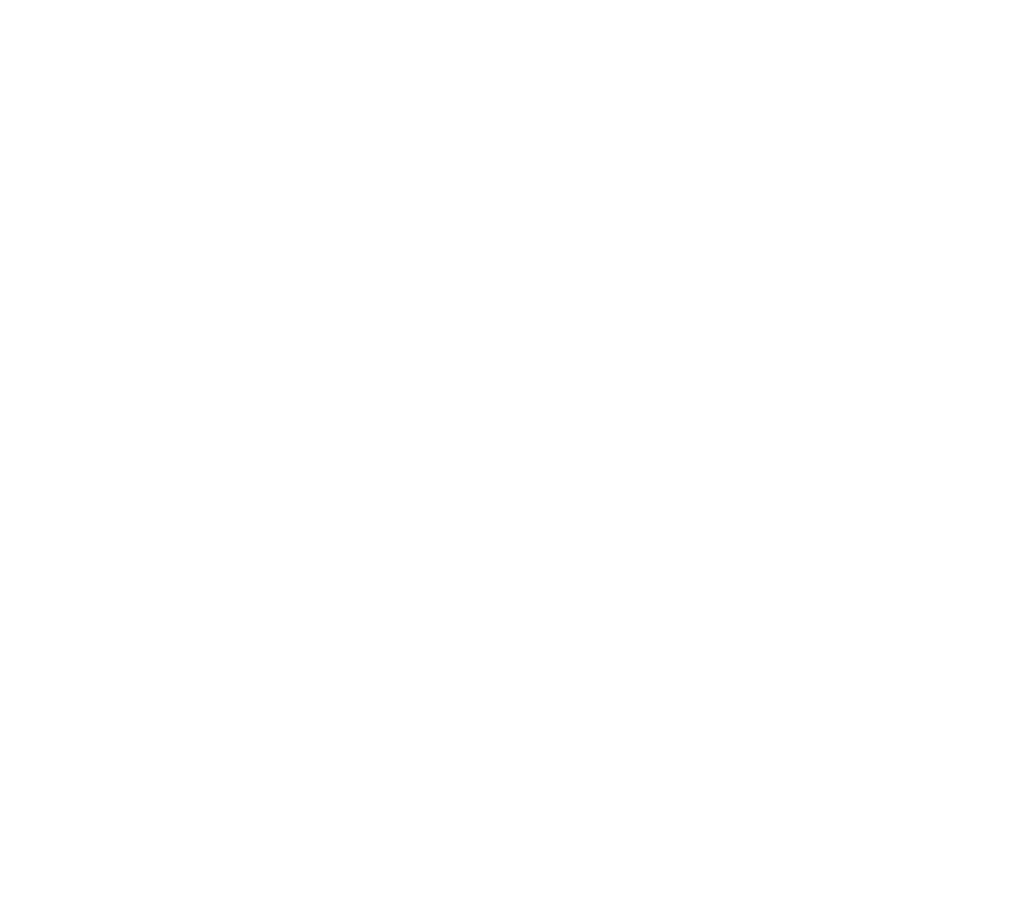
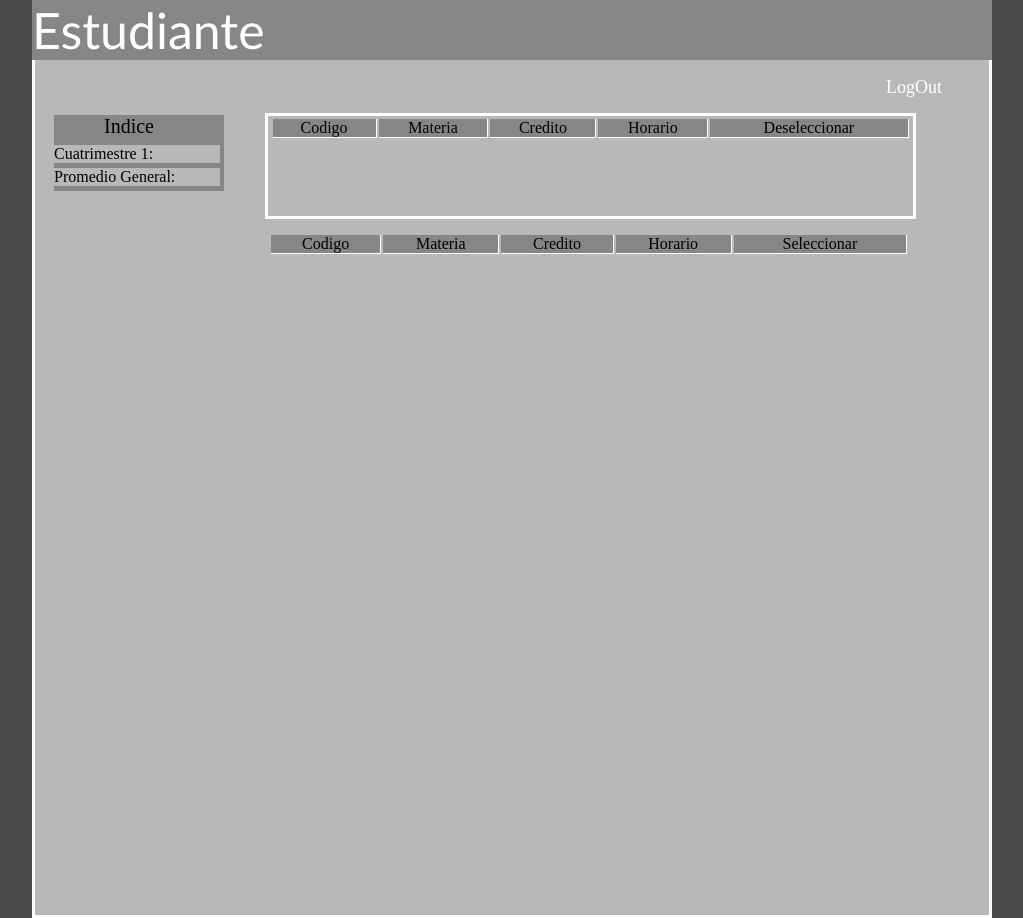
Before and after one commit to adrianescobar/SIV, a PHP site: page /estudiante.php in a window 1280 px wide. Before the commit the part shown is empty. Shown: the whole page, without its empty margins (128-1151 px from the left). Before the commit the page ends 800 px from the top, so only its background shows below. Run offline with PHP 8.4, Linux system fonts and the light colour scheme; lists and menus that the app fills with data are empty.

Commit message:
estudiante vista incompleta...

```diff
--- a/css/estudiante.css
+++ b/css/estudiante.css
@@ -0,0 +1,109 @@
+html, body, div, span, applet, object, iframe,
+h1, h2, h3, h4, h5, h6, p, blockquote, pre,
+a, abbr, acronym, address, big, cite, code,
+del, dfn, em, img, ins, kbd, q, s, samp,
+small, strike, strong, sub, sup, tt, var,
+b, u, i, center,
+dl, dt, dd, ol, ul, li,
+fieldset, form, label, legend,
+table, caption, tbody, tfoot, thead, tr, th, td,
+article, aside, canvas, details, embed,
+figure, figcaption, footer, header, hgroup,
+menu, nav, output, ruby, section, summary,
+time, mark, audio, video {
+	margin: 0;
+	padding: 0;
+	border: 0;
+	font-size: 100%;
+	font: inherit;
+	vertical-align: baseline;
+}
+body{
+	background-color: #494949;
+}
+.header{
+	position: fixed;
+	height: 60px;
+	width: 960px;
+	margin: auto;
+	background-color: #868686;
+}
+.body{
+	background-color: #b8b8b8;
+	margin: auto;
+	min-height: 680px;
+	width: 960px;
+}
+#header h2{
+	font-family: calibri;
+	color: white;
+	font-size:50px;
+}
+.cuerpo{
+	border: 3px solid white;
+	width: 954px;
+	min-height: 912px;
+	margin: auto;
+}
+.divlogout{
+	position: fixed;
+	right: 200px;
+	top: 60px;
+}
+.mattom{
+	border: 3px solid white;
+	width: 645px;
+	min-height: 100px;
+	margin-top: 110px;
+	margin-left:230px;
+	position: fixed;
+	background-color: #b8b8b8;
+}
+#materias{
+	width: 640px;
+	margin: auto;
+}
+#materias th {
+	background-color: #868686;
+	border-right: 1px solid white;
+	border-bottom: 1px solid white;
+}
+
+#materias td {
+	padding-left: 40px;
+	border-right: 1px solid white;
+	border-bottom: 1px solid white;
+}
+
+#logOut{
+	position:relative;
+	top:17px;
+	right:10px;
+	float:right;
+	color:white;
+	font-size:18px;
+
+}
+
+#logOut:hover{
+	background-color:white;
+	color:black;
+}
+.menu{
+	margin-left:17px;
+	margin-top:110px;
+	width: 170px;
+	min-height: 100px;
+	padding:5px;
+	float: left;
+	position: fixed;
+}
+.menu label{
+	margin-left: 48px;
+}
+.nota{
+	border-bottom: 1px solid #868686;
+	border-right: 4px solid #868686;
+	border-bottom-width: 5px;
+	font-size: 16px;
+}
--- a/estudiante.php
+++ b/estudiante.php
@@ -0,0 +1,57 @@
+<html>
+	<head>
+		<title>Profesor</title>
+		<link rel="stylesheet" type="text/css" href="css/estudiante.css" media="screen">
+		<script type = 'text/javascript' src = 'js/util.js'></script>
+
+	</head>
+	<body>
+
+		<div id = 'body' class = 'body'>
+			<div id = 'header' class = 'header'>
+				<h2 style="float:left">Estudiante</h2>
+			</div>
+			<div class = 'divlogout'>
+
+				<a href="#" style="text-decoration:none; " onclick="logout()"><div id="logout">LogOut</div></a>
+
+			</div>
+
+			<div id = 'menu' class = 'menu' align = 'left'>
+					<div style = "width: 170px; background-color: #868686; height: 30px;"><label style = "font-size:20px; margin-left: 50px;"> Indice </label></div>
+					<!-- Las materias se generara dinamicamente-->
+					<div class = 'nota'> Cuatrimestre 1:  </div>
+					<div class = 'nota'> Promedio General: </div>
+
+			</div>
+
+			<div id = 'cuerpo' class = 'cuerpo'>
+
+				<div id = 'materiasTomadas' class = 'mattom'>
+					<div  id = ' divTabla' style = "margin: 1px;">
+						<table id = 'materias'>
+							<tr>
+								<th>Codigo</th>
+								<th>Materia</th>
+								<th>Credito</th>
+								<th>Horario</th>
+								<th>Deseleccionar</th>
+							</tr>
+						</table>
+					</div>
+				</div>
+				<div  id = ' divTabla' style = "margin: 1px; margin-top: 230px; margin-left: 155px;">
+						<table id = 'materias'>
+							<tr>
+								<th>Codigo</th>
+								<th>Materia</th>
+								<th>Credito</th>
+								<th>Horario</th>
+								<th>Seleccionar</th>
+							</tr>
+						</table>
+					</div>
+			</div>
+		</div>
+	</body>
+</html>
```
Also changed, not shown: profesor.php (+1 -6 lines).
